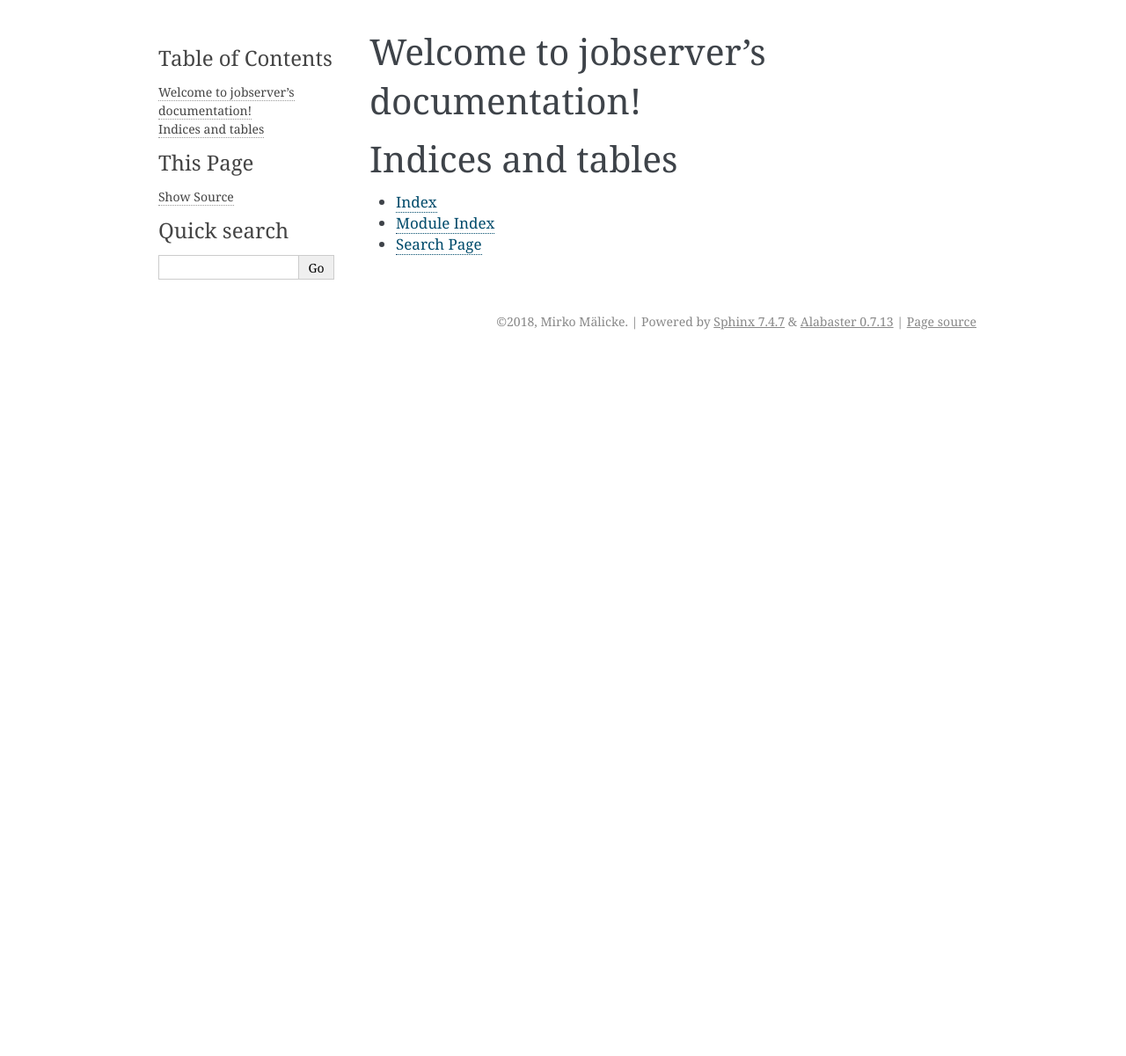
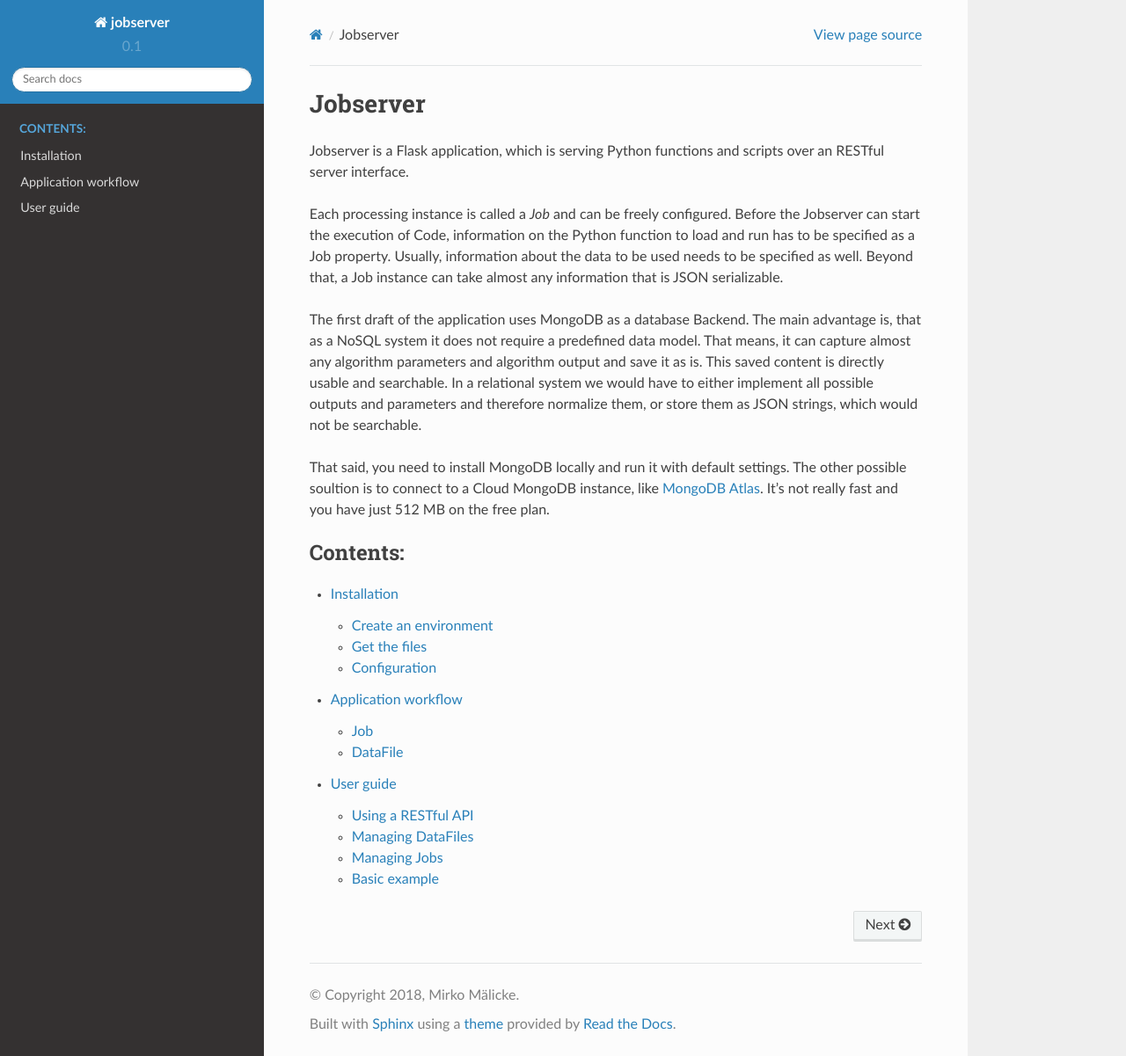
Before and after one commit to mmaelicke/jobserver, a Sphinx documentation site: the page built from docs/source/index.rst, in a window 1280 px wide and 1201 px high. Shown: the whole window at 88% size. Built offline with Sphinx 7.4.7 and the Read the Docs theme 2.0.0, drawn with Linux system fonts in a browser that asks for light colours.

Commit message:
updated docs

```diff
--- a/docs/source/conf.py
+++ b/docs/source/conf.py
@@ -24,9 +24,9 @@ copyright = '2018, Mirko Mälicke'
 author = 'Mirko Mälicke'
 
 # The short X.Y version
-version = ''
+version = '0.1'
 # The full version, including alpha/beta/rc tags
-release = '0.1'
+release = '0.1.0'
 
 
 # -- General configuration ---------------------------------------------------
@@ -47,6 +47,10 @@ extensions = [
     'sphinx.ext.ifconfig',
     'sphinx.ext.viewcode',
     'sphinx.ext.githubpages',
+    'sphinx.ext.napoleon',
+    'IPython.sphinxext.ipython_console_highlighting',
+    'IPython.sphinxext.ipython_directive',
+    'numpydoc',
 ]
 
 # Add any paths that contain templates here, relative to this directory.
@@ -82,7 +86,7 @@ pygments_style = 'sphinx'
 # The theme to use for HTML and HTML Help pages.  See the documentation for
 # a list of builtin themes.
 #
-html_theme = 'alabaster'
+html_theme = 'sphinx_rtd_theme'
 
 # Theme options are theme-specific and customize the look and feel of a theme
 # further.  For a list of options available for each theme, see the
@@ -189,7 +193,12 @@ epub_exclude_files = ['search.html']
 # -- Options for intersphinx extension ---------------------------------------
 
 # Example configuration for intersphinx: refer to the Python standard library.
-intersphinx_mapping = {'https://docs.python.org/': None}
+intersphinx_mapping = {
+    'python': ('https://docs.python.org/', None),
+    'pandas': ('https://pandas.pydata.org/pandas-docs/stable/', None),
+    'numpy': ('https://docs.scipy.org/doc/numpy', None),
+    'scipy': ('https://docs.scipy.org/doc/scipy/reference', None),
+}
 
 # -- Options for todo extension ----------------------------------------------
 
--- a/docs/source/index.rst
+++ b/docs/source/index.rst
@@ -1,20 +1,34 @@
-.. jobserver documentation master file, created by
-   sphinx-quickstart on Fri Sep 14 09:51:57 2018.
-   You can adapt this file completely to your liking, but it should at least
-   contain the root `toctree` directive.
+=========
+Jobserver
+=========
 
-Welcome to jobserver's documentation!
-=====================================
+Jobserver is a Flask application, which is serving Python functions and scripts
+over an RESTful server interface.
+
+Each processing instance is called a *Job* and can be freely configured.
+Before the Jobserver can start the execution of Code, information on the
+Python function to load and run has to be specified as a Job property.
+Usually, information about the data to be used needs to be specified as well.
+Beyond that, a Job instance can take almost any information that is JSON
+serializable.
+
+The first draft of the application uses MongoDB as a database Backend. The
+main advantage is, that as a NoSQL system it does not require a predefined
+data model. That means, it can capture almost any algorithm parameters and
+algorithm output and save it as is. This saved content is directly usable and
+searchable. In a relational system we would have to either implement all
+possible outputs and parameters and therefore normalize them, or store them
+as JSON strings, which would not be searchable.
+
+That said, you need to install MongoDB locally and run it with default
+settings. The other possible soultion is to connect to a Cloud MongoDB
+instance, like `MongoDB Atlas <https://www.mongodb.com/cloud/atlas>`_.
+It's not really fast and you have just 512 MB on the free plan.
 
 .. toctree::
-   :maxdepth: 2
-   :caption: Contents:
+    :maxdepth: 2
+    :caption: Contents:
 
-
-
-Indices and tables
-==================
-
-* :ref:`genindex`
-* :ref:`modindex`
-* :ref:`search`
+    installation
+    workflow
+    usage
--- /dev/null
+++ b/docs/source/installation.rst
@@ -0,0 +1,113 @@
+============
+Installation
+============
+
+Jobserver needs Python 3.5 or higher. Jobserver is only available on Github
+as of this writing.
+
+
+Create an environment
+=====================
+
+It is highly recommended to use
+Anaconda for managing your Python installations. A new environment for the
+enigma project could be created like:
+
+.. code-block:: bash
+
+    conda create -n jobserver python=3.6 ipython numpy pandas flask dnspython
+
+.. note::
+
+    It is recommended to install all available dependencies for jobserver via
+    conda, as you will find pandas or numpy installations to be way easier,
+    than using pip only. The jobserver itself is not (yet) available on pypi.
+
+
+Activate the conda environement (if you build it like shown above):
+
+Linux / macOS:
+
+.. code-block:: bash
+
+    source activate jobserver
+
+Windows:
+
+.. code-block:: bash
+
+    activate jobserver
+
+
+Get the files
+=============
+
+Then clone the repository:
+
+.. code-block:: bash
+
+    git clone https://github.com/mmaelicke/jobserver.git
+    cd jobserver
+    pip install -r requirements.txt
+    python setup.py install
+
+There is no automatic installation script so far, therefore a few changes are
+necessary. Above all, the Flask server needs a valid configuration to run.
+There is a ``config.default`` file in the ``jobserver`` subfolder. Basically,
+this has to be copied and renamed to ``config.py`` and the jobserver will
+technically run.
+
+.. code-block:: bash
+
+    cp config.default config.py
+
+It assumes to find a MongoDB on localhost, standard port 27017.
+
+Configuration
+=============
+
+The only thing that will not work is the e-mail service. You will have to add
+valid information into the Config object. The code example below shows the
+important part of the then created ``config.py``.
+
+.. code-block:: python
+
+    class Config:
+        [...]
+        MAIL_SERVER = 'smtp.yourserver.com'
+        MAIL_PORT = 587
+        MAIL_USERNAME = 'username'
+        MAIL_PASSWORD = 'password'
+        MAIL_DEFAULT_SENDER = 'registration@yourserver.com'
+
+
+In case you are not using a local MongoDB instance, you can use any
+connection string suported by pymongo. This way you can also connect to cloud
+MongoDB instances, like MongoDB Atlas. Jobserver can handle the old style
+driver version (up to 3.4) and new style driver version (from 3.6 on)
+connection strings.
+
+.. danger::
+
+    In both cases, the connection will contain your password in plain text.
+    Therefore the ``config.py`` is by default listed in the ``.gitignore``.
+    Make sure that the config files is kept private!
+
+In order to switch the server instance, you have to change a line in
+``jobserver/config.py``.
+
+.. code-block:: python
+
+    class Config:
+        [...]
+        MONGO_URI = "mongodb://localhost:27017/enigma"
+
+Then, you'll have to replace the connection string with the one served on
+MongoDB Atlas. It can be found in the connection settings.
+
+.. note::
+
+    In case you are planning to run jobserver as a Google App Engine, you'll
+    need to use the old styled connection strings to reach a MongoDB instance
+    outside of the Gloogle Cloud World. For AWS I couldn't successfully
+    connect so far.
--- /dev/null
+++ b/docs/source/usage.rst
@@ -0,0 +1,297 @@
+==========
+User guide
+==========
+
+Using a RESTful API
+===================
+
+Sending a request
+-----------------
+
+It is easiest to test the API with some kind of application. Possible
+applications are curl, Postman or the requests Python module. If you want to
+sent for example an PUT request to the server containing the data
+``{'foo':'bar'}``, you could do this like:
+
+.. code-block:: bash
+
+    curl -XPUT 'http://localhost:5000/job/dk4me73jw6r'  -H 'Content-Type: application/json' -d '{"foo": "bar"}'
+
+or
+
+.. code-block:: python
+
+    import requests
+    payload = dict(foo='bar')
+    requests.put('http://localhost:5000/job/dk4me73jw6r', json=payload).contents
+
+
+Both will return something similar to:
+
+.. code-block:: json
+
+    {
+      "_id": "5b864f7172f30c24dda84e15",
+      "created": "2018-08-29 07:46:57.133147",
+      "finished": "None",
+      "foo": "42",
+      "result": "None",
+      "started": "None"
+    }
+
+
+Postman is a GUI application available as a standalone app or as a Chrome app.
+It's really straightforward and works graphically. Above that you are able to
+store requests and set up test scenarios. Therefore using Postman is highly
+recommended.
+
+Request methods
+---------------
+
+The general meaning of each of the four common HTTP methods are shown below
+in the table.
+
++--------+----------------------------------------------------------------------------------------+
+| method |                                         meaning                                        |
++--------+----------------------------------------------------------------------------------------+
+| GET    | request a resource from the server. Will return a 404 if the resource cannot be found. |
++--------+----------------------------------------------------------------------------------------+
+| POST   | Sent with new data to update an existing resource.                                     |
++--------+----------------------------------------------------------------------------------------+
+| PUT    | Sent with new data (may be optional for some resources) to create a new resource.      |
++--------+----------------------------------------------------------------------------------------+
+| DELETE | Delete the requested resource.                                                         |
++--------+----------------------------------------------------------------------------------------+
+
+
+Managing DataFiles
+==================
+
+.. note::
+
+    The DataFiles Model and the corresponding URL endpoint are for
+    development only. This would not be suitable to be integrated into a
+    productive environment.
+
+A DataFile is a model subclass of a more general Data model. It can be
+identified by its name, which is the filename including the file extension.
+That means ``timeseries.csv`` and ``timeseries.dat`` are two different
+DataFiles. The file extensions are not case sensitive.
+
+Endpoints
+---------
+
+The application exposes two endpoints for managing datafiles:
+
+* [GET, POST, PUT, DELETE] ``/datafile/<name>``, where ``<name>`` should be
+  replaced with the actual file name
+* [GET, DELETE] ``/datafiles``
+
+datafile
+~~~~~~~~
+
+The datafile endpoint has four methods:
+
+* [GET] ``/datafile/name`` will return metadata about the requested file.
+  This method also accepts a URL parameter ``format``. There are four valid
+  values for ``format``, 'csv','json', 'html' and 'txt'. If one of these is
+  set, the file content will be returned in the specified format. That will
+  **not** be of ``Content-Type: application/json``.
+* [PUT, POST] ``/datafile/name`` will upload a new file and store it as the
+  given *name* in the data folder. The file has to be submitted using
+  ``enctype='multipart/form-data'`` and be identified by the name 'file'. In
+  Postman this can be set the Body section of type form-data and key file. If
+  a HTML upload is used, it has to look like:
+
+.. code-block:: html
+
+    <form action="url/to/endpoint" method="post" enctype="multipart/form-data">
+        <input type="file" name="file">
+        <input type="submit">
+    </form>
+
+* [DELETE] ``/datafie/name`` will delete the file from the data folder,
+  without asking again.
+
+datafiles
+~~~~~~~~~
+
+The datafiles endpoints has two methods:
+
+* [GET] ``/datafiles`` will return a list of metadata about all DataFiles found
+  in the data folder.
+* [DELETE] ``/datafiles`` will delete **all** DataFiles from the data folder.
+
+
+Managing Jobs
+=============
+
+
+The Job API is the core API and most important API of Jobserver.
+
+Endpoints
+---------
+
+The application exposes several endpoints to accomplish different tasks. The
+Job management uses the endpoint ``/job/:id``, where *:id* is replaced by the
+actual ID of the Job to be managed. Additionally, there are several extra
+endpoints related to jobs:
+
+* [GET; POST; PUT; DELETE] ``/job/:id`` is used to view edit, create and
+  delete Jobs of specified ``:id``.
+* [PUT] ``/job``, will create a job with autogenerated id
+* [GET; POST; PUT] ``/job:id/run`` will start the Job of *:id*
+* [GET, DELETE] ``/jobs`` will return/delete a list of all Jobs
+
+
+Basic example
+=============
+
+For brevity, we will skip the ``-H 'Content-Type: application/json'`` flag and
+the host ``http://localhost:5000`` from the examples and just give the method
+and endpoint. If you want to run the example, you'll have to add the flags to
+curl. An example workflow could look like:
+
+1. Put a new Job. A Job needs at least a script specified and in most cases a
+data bound to it. Unless a script is called, that does not need data input.
+Here, to demonstrate the flexibility of the Job API, we will create a Job
+with a specified script, but omit the data to define it later on. As long as
+we wish to load a script-function from the :mod:`jobserver.scripts`
+submodule and no args and kwargs are specified, we can also use the script
+shortcut of just defining the name of the function.
+
+.. code-block:: bash
+
+    curl -XPUT /job -d '{"script_name": "summary"}'
+
+output:
+
+.. code-block:: json
+
+    {
+        "_id": "5b9011469eb82b0d84ca212f",
+        "created": "2018-09-05 17:24:22.607225",
+        "finished": "None",
+        "result": "None",
+        "script_name": "summary",
+        "started": "None"
+    }
+
+The API will most likely return another ID. Then, you'll have to replace the
+ID used in these examples with your ID.
+
+2. Before we can start the job, we have to specify the DataFile to use. This
+could have been done in the first step as well. To update a job, we can use
+the ``POST`` endpoint, sending the new data.
+
+.. code-block:: bash
+
+    curl -XPOST /job/5b9011469eb82b0d84ca212f -d '{"datafile": "timeseries.csv"}'
+
+.. code-block:: json
+
+    {
+        "created": "2018-09-05 17:24:22.607000",
+        "started": "None",
+        "finished": "None",
+        "result": "None",
+        "script_name": "summary",
+        "edited": "2018-09-05 17:25:17.421061",
+        "datafile": "timeseries.csv",
+        "_id": "5b9011469eb82b0d84ca212f"
+    }
+
+3. Start the Job.
+
+.. code-block:: bash
+
+    curl -XGET /job/5b9011469eb82b0d84ca212f/run
+
+which yields:
+
+.. code-block:: json
+
+    {
+        "_id": "5b9011469eb82b0d84ca212f",
+        "created": "2018-09-05 17:24:22.607000",
+        "data": {
+            "name": "timeseries.csv",
+            "path": "/home/mirko/Dropbox/python/REST-nigma/rest_nigma/data/timeseries.csv",
+            "size": "566 KB",
+            "type": "datafile"
+        },
+        "datafile": "timeseries.csv",
+        "edited": "2018-09-05 17:25:58.674266",
+        "finished": "None",
+        "result": "None",
+        "script": {
+            "args": "[]",
+            "kwargs": {},
+            "name": "summary"
+        },
+        "script_name": "summary",
+        "started": "2018-09-05 17:25:58.673719"
+    }
+
+As you can see, the Job did set the module, and process names and arguments.
+The `started` indicates, that the process is now started without error.
+However, the `result` and `finished` are still empty, because the Job status
+was returned directly after starting the job. If we need the status, we have
+to request to ``GET`` the Job instance again.
+
+.. note::
+
+    It is absolutely possible that the result is already there, in the
+    response of the start job request. The reason is, that the Job is started
+    asynchronously and the Process fills in the finish time and the result.
+    In case the Process finishes really quickly, it will have updated the
+    Job object in the database, before the Job could infer and fill in all
+    the information about the data file.
+
+4. Request the Job:
+
+.. code-block:: bash
+
+    curl -XGET /job/5b9011469eb82b0d84ca212f
+
+output:
+
+.. code-block:: json
+
+    {
+        "created": "2018-09-05 17:24:22.607000",
+        "started": "2018-09-05 17:25:58.673000",
+        "finished": "2018-09-05 17:25:59.756000",
+        "result": {
+            "value": {
+                "count": "12000.0",
+                "mean": "40.10492551050158",
+                "std": "12.660818317676181",
+                "min": "6.746015545337676",
+                "25%": "31.012809495045943",
+                "50%": "38.82110180726302",
+                "75%": "47.78757677274963",
+                "max": "104.02590583156969"
+            }
+        },
+        "script_name": "summary",
+        "datafile": "timeseries.csv",
+        "edited": "2018-09-05 17:25:59.757000",
+        "data": {
+            "type": "datafile",
+            "path": "/home/mirko/Dropbox/python/REST-nigma/rest_nigma/data/timeseries.csv",
+            "name": "timeseries.csv",
+            "size": "566 KB"
+        },
+        "script": {
+            "name": "summary",
+            "args": "[]",
+            "kwargs": {}
+        },
+        "time_sec": "1.083251",
+        "_id": "5b9011469eb82b0d84ca212f"
+    }
+
+Now, there is the result. This dummy script, producing just a few statistical
+numbers on a timeseries created from a gamma distribution took over one
+second. The reason is a random time delay between 1 and 5 seconds.
--- /dev/null
+++ b/docs/source/workflow.rst
@@ -0,0 +1,91 @@
+====================
+Application workflow
+====================
+
+Job
+===
+
+I have set some definitions in order to be able to model a proper workflow.
+We have the actual algorithm, that shall be exposed by Jobserver. These
+algorithms can be a Python function, Python script or even any kind of
+command line tool. Here we call these algortihms **scripts**.
+
+In the App, a *script* is run by unit called **Process**. There will be
+different Process instance, e.g. a Process running a Python function, a
+Process operating multicore, a Process running a file and capturing the
+output etc.
+
+In case a user wants to start a *Process*, he is creating a **Job**. One Job is
+bound to the processing of one single *Process*, so far. But pipelined
+scripts executed by a single Job instance is planned for the future.
+Jobs do also manage the *Process* parameters and authentication. This way,
+the number of Jobs (simultaneously or total, whatever you need) can be limited
+by User, if needed. Once a *Process* has finished, the Job will also include
+the output. In short: a job collects all the information needed to make a
+algorithm model run reproducible, while not exposing any detail about the
+algorithm itself. That means Jobs can public, even for restricted code.
+
+Binding data to a Job
+---------------------
+
+The Jobserver implements different types of data that are handled in
+different ways. This does not model the type of the actual data, like
+time series, areal photo and so on, but the way the data is stored.
+
+* **DataFile [type='datafile']** are files that are actually stored on the
+  filesystem. The User can set a DataFile by name that is already there or
+  he has just uploaded. In a productive version, this could be used for example
+  for public files.
+
+* **Data on MongoDB [type='mongodb']** is a data model that represents data,
+  which is stored in the MongoDB. It can be any data that is JSON
+  serializable. It is further described by a ``datatype`` property, which
+  handles the conversion into the correct Python data structure, before being
+  passed to the script.
+
+* **Data on the Fly [type='raw_data']** is defined as a Job property. It can
+  be of any JSON serializable type. This is usually used in case the data is
+  highly specific to the script, or the user is in development process.
+
+
+
+Binding a Process to a Job
+--------------------------
+
+Any algorithm that is run on the server is represented by a *Process*.
+Jobserver offers different Processes, not all are tested so far.
+
+* **Process [type='function']** as the base class of all Processes, that will
+  run an importable function with given parameter and pre-loaded data.
+
+* **FileProcess [type='file']** will behave much like the base class, but run
+  an executable file from the file system. All requirements for this file
+  have to be matched. The STDOUT and STDERR will be cached and bound to the
+  Job as result. The *FileProcess* is not limited to Python files.
+
+* **EvalProcess [type='eval']** takes raw Python code as input and will run
+  that code with the bound data pre-loaded. **Note**, this Eval will have
+  access to the server and should be limited to superusers.
+
+As of this writing, only the base *Process* is tested.
+
+
+DataFile
+========
+
+.. note::
+
+    DataFile are development only. They should not be implemented as is into
+    a productive environment. Beforehand, they would need to be bound on user
+    level and some kind of permission model.
+
+A DataFile unit represents an actual file in the data subfolder of Jobserver.
+Only files of registered file extensions will be recognized as a DataFile.
+The model can return meta data about one or all files, read the content of
+the file and pass it to a Job instance, upload new files or delete existing
+files. It is controlled by the *datafile* and *datafiles* endpoints.
+One scenario of implementing DataFiles into a productive system could be
+temporary files allowing the users to upload data and test it, before passing
+it to the database. If used this way, you'll have to implement a control on
+the upload and size of this folder on the server side, as Jobserver will just
+save anything of allowed file extension the user uploads.
```
Also changed, not shown: requirements.rtd.txt (added, +11 -0 lines).
